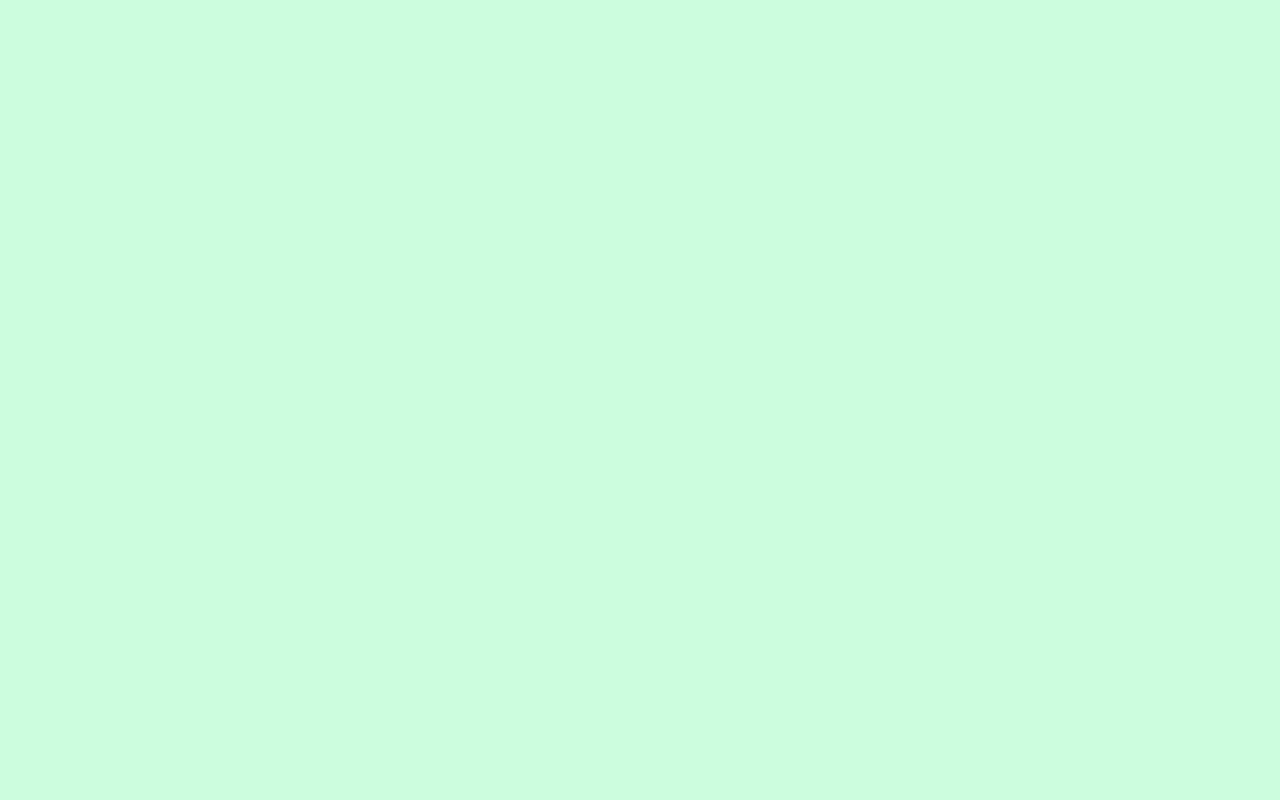
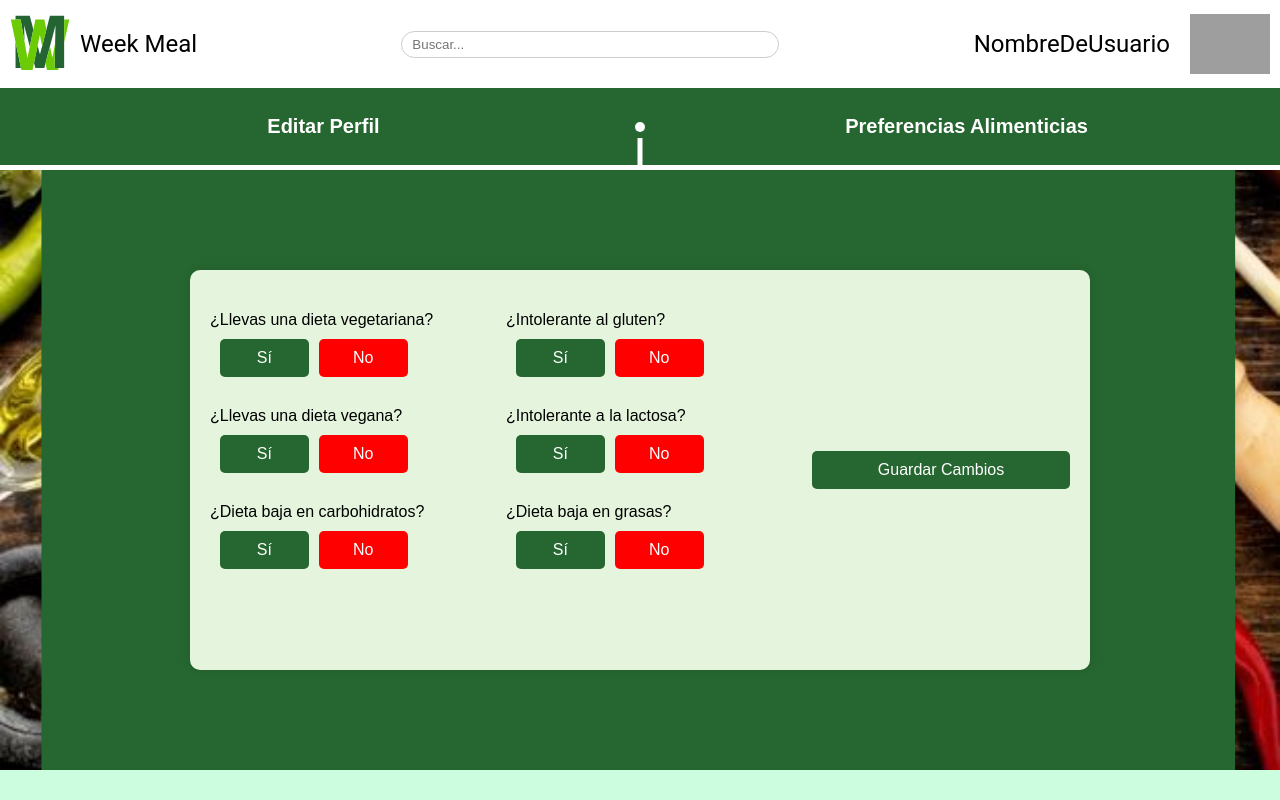
Before and after one commit to ualdra/weekmeal, an Angular app in the folder angular/: page /perfil/preferencias in a window 1280 px wide. Before the commit this address led to /. Built offline with nearby package versions, Linux system fonts and the light colour scheme; grey boxes are pictures that could not be loaded.

Commit message:
Vista de perfil-datos-alimenticios terminada

```diff
--- a/angular/src/app/app.routes.ts
+++ b/angular/src/app/app.routes.ts
@@ -6,6 +6,7 @@ import { RecetaDetalleComponent } from './receta-detalle/receta-detalle.componen
 import { BuscarRecetaComponent } from './buscar-receta/buscar-receta.component';
 import { PerfilComponent } from './perfil/perfil.component';
 import { PerfilDatosPersonalesComponent } from './perfil-datos-personales/perfil-datos-personales.component';
+import { PerfilDatosAlimenticiosComponent } from './perfil-datos-alimenticios/perfil-datos-alimenticios.component';
 
 export const routes: Routes = [
     { path: '', redirectTo: '/inicio', pathMatch: 'full' },
@@ -17,6 +18,7 @@ export const routes: Routes = [
     //ayoub
     {path: 'perfil', component: PerfilComponent},
     {path: 'perfil/datos', component: PerfilDatosPersonalesComponent},
+    {path: 'perfil/preferencias', component: PerfilDatosAlimenticiosComponent},
 
     //
 ];
--- a/angular/src/app/perfil-datos-alimenticios/perfil-datos-alimenticios.component.css
+++ b/angular/src/app/perfil-datos-alimenticios/perfil-datos-alimenticios.component.css
@@ -0,0 +1,192 @@
+/* Estilos para el contenedor de los botones */
+.button-container {
+    position: relative;
+    display: flex;
+    justify-content: space-between;
+    align-items: center;
+    background-color: #266630; /* Color de fondo deseado */
+    width: 100%;
+    padding: 12px;
+    border-bottom: 5px solid white; /* Borde blanco de 2px de grosor en la parte inferior */
+}
+
+.button-container::before {
+    content: '';
+    position: absolute;
+    top: 50%;
+    left: 50%;
+    width: 10px;
+    height: 10px;
+    border-radius: 50%;
+    background-color: white;
+    transform: translate(-50%, -50%);
+  }
+
+.button-container::after {
+    content: ''; /* Añade el contenido necesario para que funcione el pseudo-elemento */
+    position: absolute; /* Establece posición absoluta para que el pseudo-elemento no afecte al flujo normal del contenido */
+    top: 65%; /* Posiciona el pseudo-elemento en la parte superior del contenedor */
+    bottom: 0; /* Establece la altura del pseudo-elemento igual a la altura del contenedor */
+    left: 50%; /* Posiciona el pseudo-elemento en el centro horizontal del contenedor */
+    width: 5px; /* Ancho de la línea vertical */
+    background-color: white; /* Color de la línea */
+    transform: translateX(-50%); /* Centra la línea vertical */
+  }
+
+
+  .profile-button {
+    width: 48%;
+    padding: 15px;
+    border: none;
+    background-color: #266630; /* Color de fondo deseado */
+    color: white; /* Texto blanco */
+    font-weight: bold; /* Fuente negrita */
+    border-radius: 1px; /* Bordes redondeados */
+    cursor: pointer;
+    font-size: 20px;
+  }
+
+  .profile-button:hover {
+    background-color: #37801b; /* Cambia el color de fondo al pasar el ratón por encima */
+  }
+
+  .background-image {
+    width: 100%;
+    height: calc(100vh - (altura del contenedor de botones)) ; /* Calcula la altura restante menos la altura del contenedor de botones */
+    object-fit: cover; /* Ajusta la imagen para que cubra todo el contenedor */
+  }
+
+
+  /* Estilos para el contenido debajo de los botones */
+  div {
+    margin-top: 0px;
+  }
+
+
+
+
+
+
+
+
+
+
+
+
+
+
+
+  .profile-container {
+    position: relative;
+    width: 100%;
+    height: 75vh;
+    display: flex;
+    justify-content: center;
+    align-items: center;
+    overflow: hidden;
+  }
+
+  .background-image {
+    position: absolute;
+    top: 0;
+    left: 0;
+    width: 100%;
+    height: 100%;
+    object-fit: cover;
+    z-index: -1;
+  }
+
+  form {
+    background-color: #e5f5dd;
+    padding: 20px;
+    border-radius: 10px;
+    box-shadow: 0 0 10px rgba(0, 0, 0, 0.1);
+    max-width: 900px; /* Reducido para adaptarse mejor a la pantalla */
+    width: 100%;
+    height: 400px;
+    display: flex;
+    flex-direction: row;
+    align-items: center;
+  }
+
+  .file-upload-container {
+    margin-right: 50px; /* Reducido el margen */
+    text-align: center;
+  }
+
+  .file-upload-container label {
+    display: block;
+    margin-bottom: 10px;
+  }
+
+  .file-upload-container input[type="file"] {
+    display: none;
+  }
+
+  .file-upload-btn {
+    background-color: #266630;
+    color: #ffffff;
+    border: none;
+    border-radius: 5px;
+    padding: 10px 20px;
+    cursor: pointer;
+    font-size: 16px;
+    transition: background-color 0.3s;
+  }
+
+  .file-upload-btn:hover {
+    background-color: #8af75f;
+  }
+
+  .form-column {
+    flex: 1;
+    display: flex;
+    flex-direction: column;
+    margin-bottom: 30px;
+  }
+
+  .form-group {
+    margin-bottom: 30px; /* Aumenta el espacio entre los elementos del grupo */
+  }
+  input[type="text"],
+  input[type="password"] {
+    width: calc(100% - 20px);
+    padding: 10px;
+    margin-bottom: 20px;
+    border: 1px solid #ccc;
+    border-radius: 5px;
+    box-sizing: border-box;
+    font-size: 16px;
+    position: relative;
+  }
+
+  button {
+    width: 30%; /* Ajustado el ancho */
+    padding: 10px;
+    background-color: #266630;
+    color: #ffffff;
+    border: none;
+    border-radius: 5px;
+    cursor: pointer;
+    font-size: 16px;
+    transition: background-color 0.3s;
+    margin-left: 10px; /* Ajustado el margen */
+  }
+
+  button:hover {
+    background-color: #8af75f;
+  }
+
+  .yes-button.active {
+    background-color: green; /* Color cuando se selecciona "Sí" */
+  }
+
+  .no-button.active {
+    background-color: red; /* Color cuando se selecciona "No" */
+  }
+
+  .toggle-button {
+    display: flex;
+    align-items: center;
+    margin-top: 10px; /* Aumenta el espacio entre el texto y los botones */
+  }
--- a/angular/src/app/perfil-datos-alimenticios/perfil-datos-alimenticios.component.html
+++ b/angular/src/app/perfil-datos-alimenticios/perfil-datos-alimenticios.component.html
@@ -1 +1,76 @@
-<p>perfil-datos-alimenticios works!</p>
+<app-navbar></app-navbar>
+
+<div class="container">
+  <div class="button-container">
+    <button class="profile-button">Editar Perfil</button>
+    <button class="profile-button">Preferencias Alimenticias</button>
+  </div>
+
+  <div class="profile-container">
+    <img class="background-image" src="/assets/fondo-perfil.svg" alt="Fondo del perfil">
+    <form (submit)="guardarCambios()" class="form-flex">
+      <div class="form-column">
+        <div class="form-group">
+          <label for="vegatariano">¿Llevas una dieta vegetariana?</label>
+          <div class="toggle-button">
+            <button type="button" class="yes-button" (click)="vegatariano = true" [ngClass]="{'active': vegatariano}">Sí</button>
+            <button type="button" class="no-button" (click)="vegatariano = false" [ngClass]="{'active': !vegatariano}">No</button>
+            <i class="far" [ngClass]="{'fa-check-circle': vegatariano, 'fa-circle': !vegatariano}"></i>
+          </div>
+        </div>
+
+        <div class="form-group">
+          <label for="vegano">¿Llevas una dieta vegana?</label>
+          <div class="toggle-button">
+            <button type="button" class="yes-button" (click)="vegano = true" [ngClass]="{'active': vegano}">Sí</button>
+            <button type="button" class="no-button" (click)="vegano = false" [ngClass]="{'active': !vegano}">No</button>
+            <i class="far" [ngClass]="{'fa-check-circle': vegano, 'fa-circle': !vegano}"></i>
+          </div>
+        </div>
+
+        <div class="form-group">
+            <label for="bajoCarbohidratos">¿Dieta baja en carbohidratos?</label>
+            <div class="toggle-button">
+              <button type="button" class="yes-button" (click)="bajoCarbohidratos = true" [ngClass]="{'active': bajoCarbohidratos}">Sí</button>
+              <button type="button" class="no-button" (click)="bajoCarbohidratos = false" [ngClass]="{'active': !bajoCarbohidratos}">No</button>
+              <i class="far" [ngClass]="{'fa-check-circle': bajoCarbohidratos, 'fa-circle': !bajoCarbohidratos}"></i>
+            </div>
+          </div>
+        <!-- Otros campos de preferencias alimenticias aquí -->
+      </div>
+
+      <div class="form-column">
+        <div class="form-group">
+          <label for="intoleranteGluten">¿Intolerante al gluten?</label>
+          <div class="toggle-button">
+            <button type="button" class="yes-button" (click)="intoleranteGluten = true" [ngClass]="{'active': intoleranteGluten}">Sí</button>
+            <button type="button" class="no-button" (click)="intoleranteGluten = false" [ngClass]="{'active': !intoleranteGluten}">No</button>
+            <i class="far" [ngClass]="{'fa-check-circle': intoleranteGluten, 'fa-circle': !intoleranteGluten}"></i>
+          </div>
+        </div>
+
+        <div class="form-group">
+          <label for="intoleranteLactosa">¿Intolerante a la lactosa?</label>
+          <div class="toggle-button">
+            <button type="button" class="yes-button" (click)="intoleranteLactosa = true" [ngClass]="{'active': intoleranteLactosa}">Sí</button>
+            <button type="button" class="no-button" (click)="intoleranteLactosa = false" [ngClass]="{'active': !intoleranteLactosa}">No</button>
+            <i class="far" [ngClass]="{'fa-check-circle': intoleranteLactosa, 'fa-circle': !intoleranteLactosa}"></i>
+          </div>
+        </div>
+
+        <div class="form-group">
+            <label for="bajoGrasas">¿Dieta baja en grasas?</label>
+            <div class="toggle-button">
+                <button type="button" class="yes-button" (click)="bajoGrasas = true" [ngClass]="{'active': bajoGrasas}">Sí</button>
+                <button type="button" class="no-button" (click)="bajoGrasas = false" [ngClass]="{'active': !bajoGrasas}">No</button>
+                <i class="far" [ngClass]="{'fa-check-circle': intoleranteLactosa, 'fa-circle': !intoleranteLactosa}"></i>
+            </div>
+          </div>
+        <!-- Otros campos de preferencias alimenticias aquí -->
+      </div>
+
+      <!-- Agrega más columnas si es necesario -->
+
+      <button type="submit">Guardar Cambios</button>
+    </form>
+  </div>
--- a/angular/src/app/perfil-datos-alimenticios/perfil-datos-alimenticios.component.ts
+++ b/angular/src/app/perfil-datos-alimenticios/perfil-datos-alimenticios.component.ts
@@ -1,12 +1,29 @@
 import { Component } from '@angular/core';
+import { NavbarComponent } from "../navbar/navbar.component";
+import { FormsModule } from '@angular/forms';
+import { CommonModule } from '@angular/common';
 
 @Component({
-  selector: 'app-perfil-datos-alimenticios',
-  standalone: true,
-  imports: [],
-  templateUrl: './perfil-datos-alimenticios.component.html',
-  styleUrl: './perfil-datos-alimenticios.component.css'
+    selector: 'app-perfil-datos-alimenticios',
+    standalone: true,
+    templateUrl: './perfil-datos-alimenticios.component.html',
+    styleUrl: './perfil-datos-alimenticios.component.css',
+    imports: [NavbarComponent, FormsModule, CommonModule]
 })
 export class PerfilDatosAlimenticiosComponent {
+  vegatariano: boolean = false;
+  vegano: boolean = false;
+  intoleranteGluten: boolean = false;
+  intoleranteLactosa: boolean = false;
+  bajoCarbohidratos: boolean = false;
+  bajoGrasas: boolean = false;
+
+
+
+
+  guardarCambios() {
+    // Lógica para guardar los cambios en el perfil
+  }
+
 
 }
```
